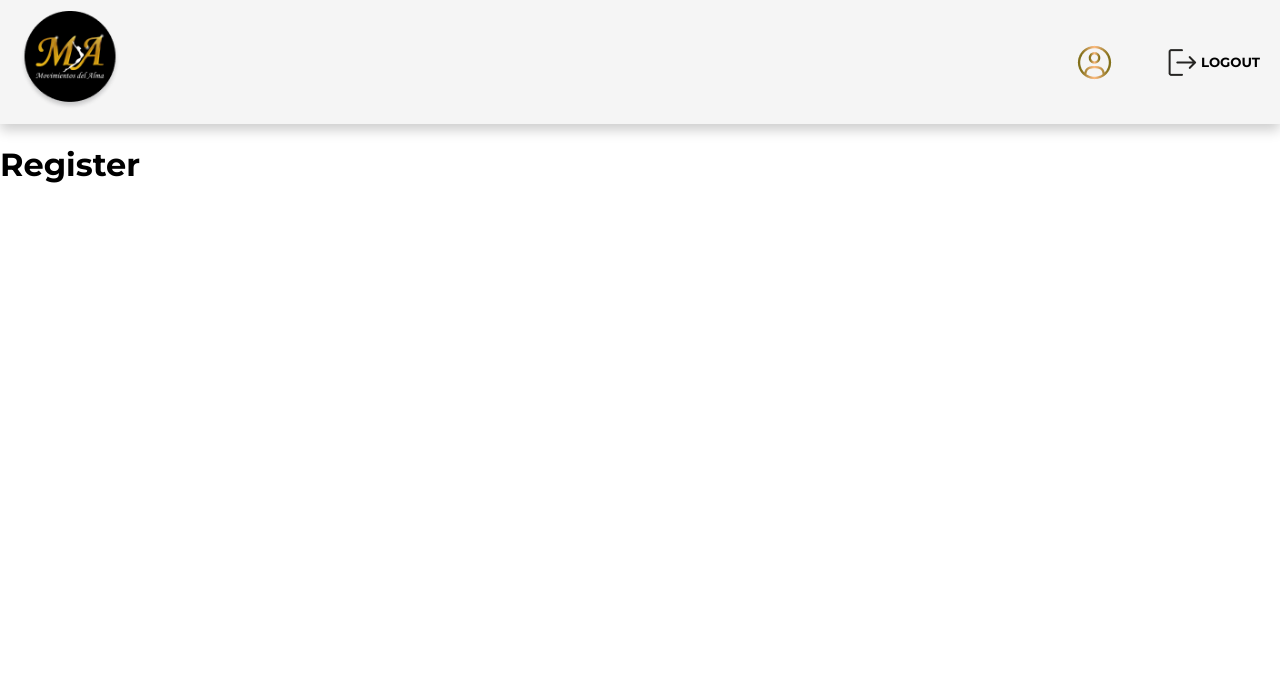
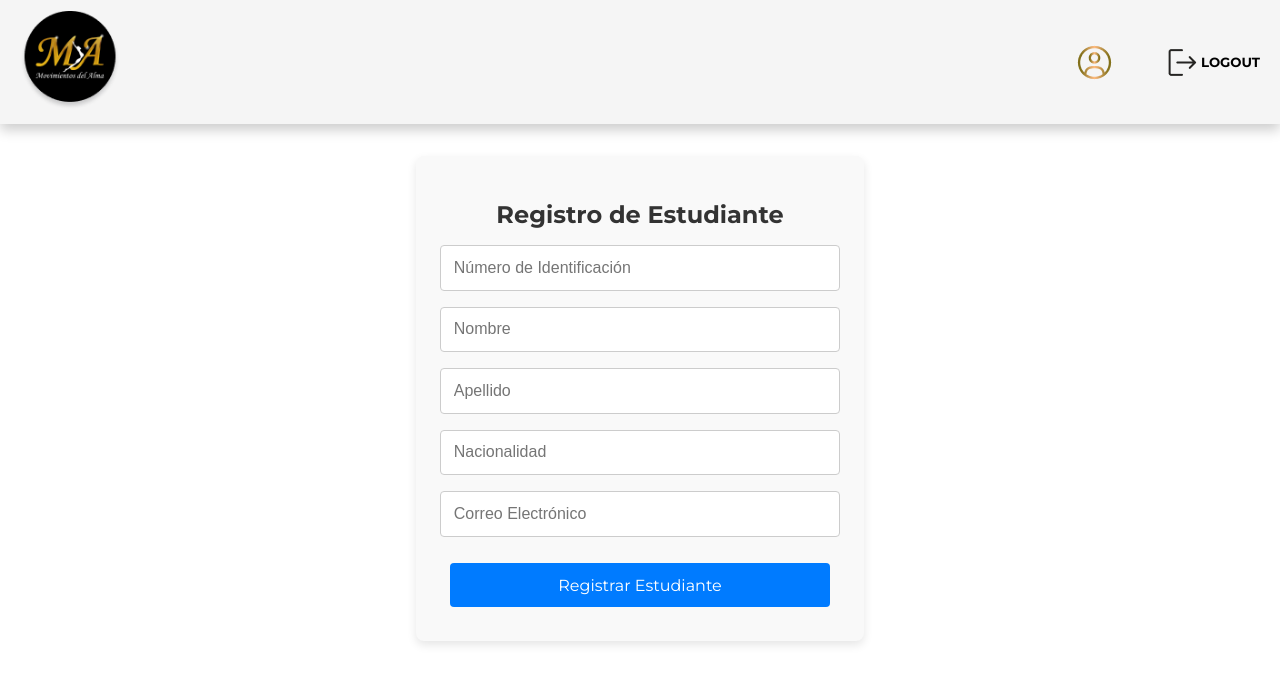
Before and after one commit to platform-Elearning/movimientos-del-alma-cursos, a React (Vite) app in the folder app/: page /register in a window 1280 px wide. Shown: the top 684 px of the page. Built offline with nearby package versions, Linux system fonts and the light colour scheme.

Commit message:
update navBar, changePAssword, admin table alumnos

```diff
--- a/app/src/api/alumnos.js
+++ b/app/src/api/alumnos.js
@@ -4,7 +4,7 @@ import { instanceUsers } from "./axiosInstances";
 export const getAlumnos = async () => {
     try {
       console.log(`Llamando a la API para obtener los alumnos ${instanceUsers}`);
-      const response = await instanceUsers.get("/getAllStudents");
+      const response = await instanceUsers.get("/getStudentsWithCourses");
       return response.data;
     } catch (error) {
       throw error;
--- a/app/src/components/navbar/Navbar.jsx
+++ b/app/src/components/navbar/Navbar.jsx
@@ -22,7 +22,7 @@ const Navbar = () => {
   }, [checkLogin]);
 
   useEffect(() => {
-    if (!loading && !isAuthenticated && window.location.pathname !== "/pageAuxiliar" && window.location.pathname !== "/login" && window.location.pathname !== "/register") {
+    if (!loading && !isAuthenticated && window.location.pathname !== "/pageAuxiliar" && window.location.pathname !== "/login" && window.location.pathname !== "/register" && window.location.pathname !== "/changepassword") {
       navigate("/");
     }
   }, [isAuthenticated, loading, navigate]);
--- a/app/src/pages/admin/adminAlumnos/tableAlumnos/tableAlumnos.jsx
+++ b/app/src/pages/admin/adminAlumnos/tableAlumnos/tableAlumnos.jsx
@@ -53,17 +53,17 @@ const AlumnosTable = () => {
         <tbody>
           {alumnos.map((alumno) => (
             <tr key={alumno.id}>
-              <td>{alumno.id}</td>
+              <td>{alumno.user_id}</td>
               <td>{alumno.identification_number}</td>
               <td>{alumno.name}</td>
-              <td>{alumno.lastname}</td>
+              <td>{alumno.last_name}</td>
               <td>{alumno.email}</td>
               <td>{alumno.nationality}</td>
               <td>
-                {alumno.cursos ? (
+                {alumno.courses && alumno.courses.length > 0 ? (
                   <ul>
-                    {alumno.cursos.map((curso, index) => (
-                      <li key={index}>{curso}</li>
+                    {alumno.courses.map((course, index) => (
+                      <li key={index}>{course.courses}</li>
                     ))}
                   </ul>
                 ) : (
@@ -71,10 +71,10 @@ const AlumnosTable = () => {
                 )}
               </td>
               <td>
-                {alumno.modulos ? (
+                {alumno.courses && alumno.courses.length > 0 ? (
                   <ul>
-                    {alumno.modulos.map((modulo, index) => (
-                      <li key={index}>{modulo}</li>
+                    {alumno.courses.map((course, index) => (
+                      <li key={index}>{course.modules}</li>
                     ))}
                   </ul>
                 ) : (
--- a/app/src/pages/register/register.css
+++ b/app/src/pages/register/register.css
@@ -0,0 +1,55 @@
+.register-container {
+    width: 100%;
+    max-width: 400px;
+    margin: 2rem auto;
+    padding: 1.5rem;
+    background-color: #f9f9f9;
+    border-radius: 8px;
+    box-shadow: 0 4px 10px rgba(0, 0, 0, 0.1);
+  }
+
+  .register-container h2 {
+    text-align: center;
+    margin-bottom: 1rem;
+    color: #333;
+  }
+
+  .register-form {
+    display: flex;
+    flex-direction: column;
+  }
+
+  .register-form input {
+    padding: 0.8rem;
+    margin-bottom: 1rem;
+    border: 1px solid #ccc;
+    border-radius: 4px;
+    font-size: 1rem;
+  }
+
+  .register-form button {
+    padding: 0.8rem;
+    background-color: #007bff;
+    color: white;
+    border: none;
+    border-radius: 4px;
+    font-size: 1rem;
+    cursor: pointer;
+    transition: background-color 0.3s;
+  }
+
+  .register-form button:hover {
+    background-color: #0056b3;
+  }
+
+  .success-message {
+    color: #28a745;
+    text-align: center;
+    margin-top: 1rem;
+  }
+
+  .error-message {
+    color: #dc3545;
+    text-align: center;
+    margin-top: 1rem;
+  }
--- a/app/src/pages/register/register.jsx
+++ b/app/src/pages/register/register.jsx
@@ -1,9 +1,97 @@
+import React, { useState } from "react";
+import { createAlumno } from "../../api/alumnos";
 import "./register.css";
 
 const Register = () => {
-    return (
-        <h1>Register</h1>
-    )
-}
+  const [formData, setFormData] = useState({
+    identification_number: "",
+    name: "",
+    lastname: "",
+    nationality: "",
+    email: "",
+  });
+
+  const [message, setMessage] = useState("");
+  const [error, setError] = useState("");
+
+  const handleChange = (e) => {
+    const { name, value } = e.target;
+    setFormData({ ...formData, [name]: value });
+  };
+
+  const handleSubmit = async (e) => {
+    e.preventDefault();
+    setMessage("");
+    setError("");
+
+    try {
+      await createAlumno(formData);
+      setMessage("Estudiante registrado exitosamente");
+      setFormData({
+        identification_number: "",
+        name: "",
+        lastname: "",
+        nationality: "",
+        email: "",
+      });
+
+      // Mostrar alerta con el mensaje de confirmación
+      alert("Te llegó un correo con la contraseña. Haz click para confirmar.");
+    } catch (err) {
+      setError("Error al registrar el estudiante");
+    }
+  };
+
+  return (
+    <div className="register-container">
+      <h2>Registro de Estudiante</h2>
+      <form onSubmit={handleSubmit} className="register-form">
+        <input
+          type="text"
+          name="identification_number"
+          placeholder="Número de Identificación"
+          value={formData.identification_number}
+          onChange={handleChange}
+          required
+        />
+        <input
+          type="text"
+          name="name"
+          placeholder="Nombre"
+          value={formData.name}
+          onChange={handleChange}
+          required
+        />
+        <input
+          type="text"
+          name="lastname"
+          placeholder="Apellido"
+          value={formData.lastname}
+          onChange={handleChange}
+          required
+        />
+        <input
+          type="text"
+          name="nationality"
+          placeholder="Nacionalidad"
+          value={formData.nationality}
+          onChange={handleChange}
+          required
+        />
+        <input
+          type="email"
+          name="email"
+          placeholder="Correo Electrónico"
+          value={formData.email}
+          onChange={handleChange}
+          required
+        />
+        <button type="submit">Registrar Estudiante</button>
+      </form>
+      {message && <p className="success-message">{message}</p>}
+      {error && <p className="error-message">{error}</p>}
+    </div>
+  );
+};
 
 export default Register;
--- a/app/src/services/authContext.jsx
+++ b/app/src/services/authContext.jsx
@@ -73,9 +73,14 @@ export const AuthProvider = ({ children }) => {
 
         try {
             const dataDecoded = jwtDecode(token); // Decodifica el token
+            console.log(dataDecoded);
             setUserId(dataDecoded.id);
             setUserRole(dataDecoded.role);
-            setUserNav(dataDecoded.name);
+            if (dataDecoded.role === "admin") {
+                setUserNav("administrador");
+            } else {
+                setUserNav(dataDecoded.name);
+            }
             setIsAuthenticated(true);
         } catch (err) {
             console.error("Error al verificar el token:", err);
```
